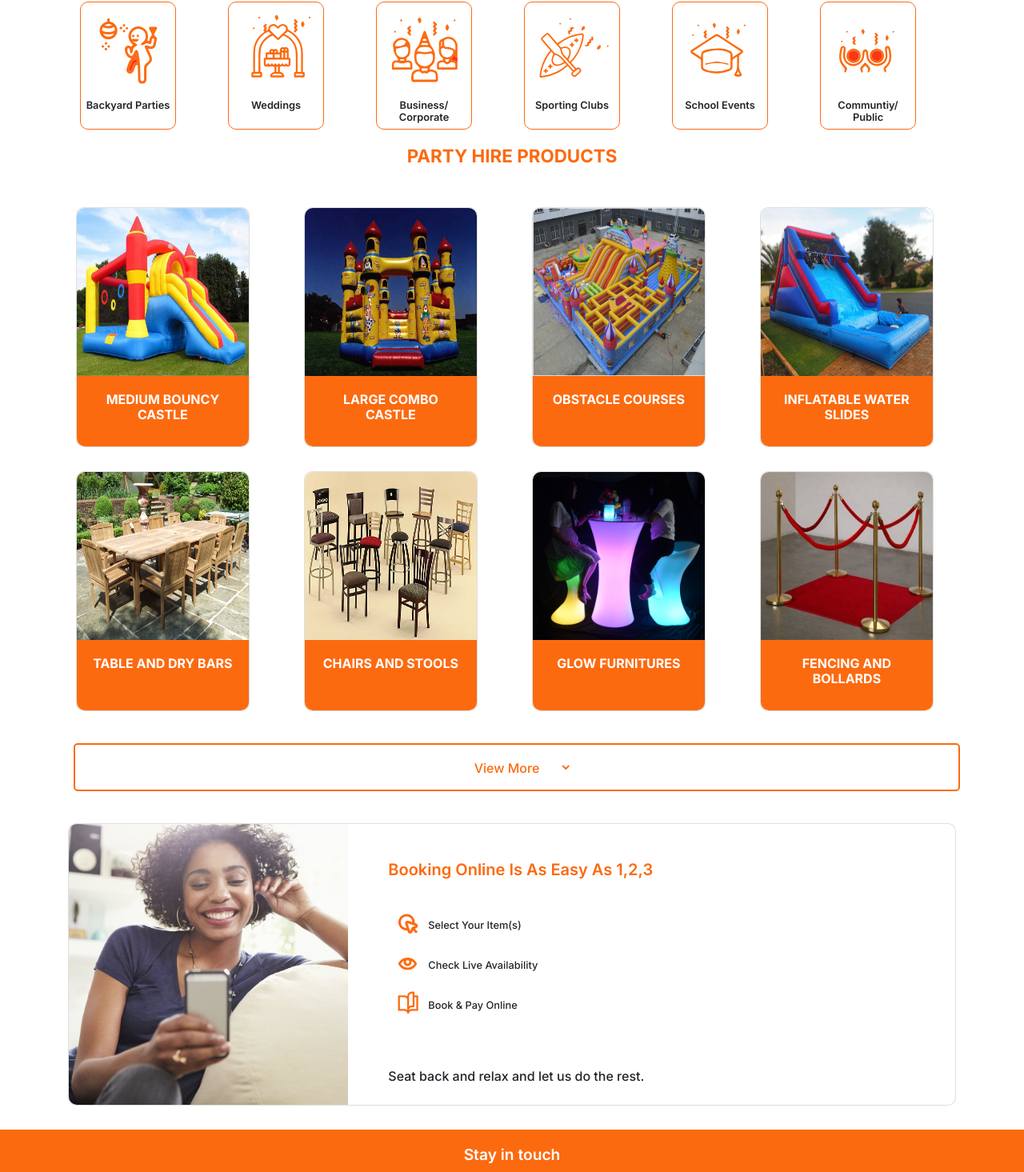
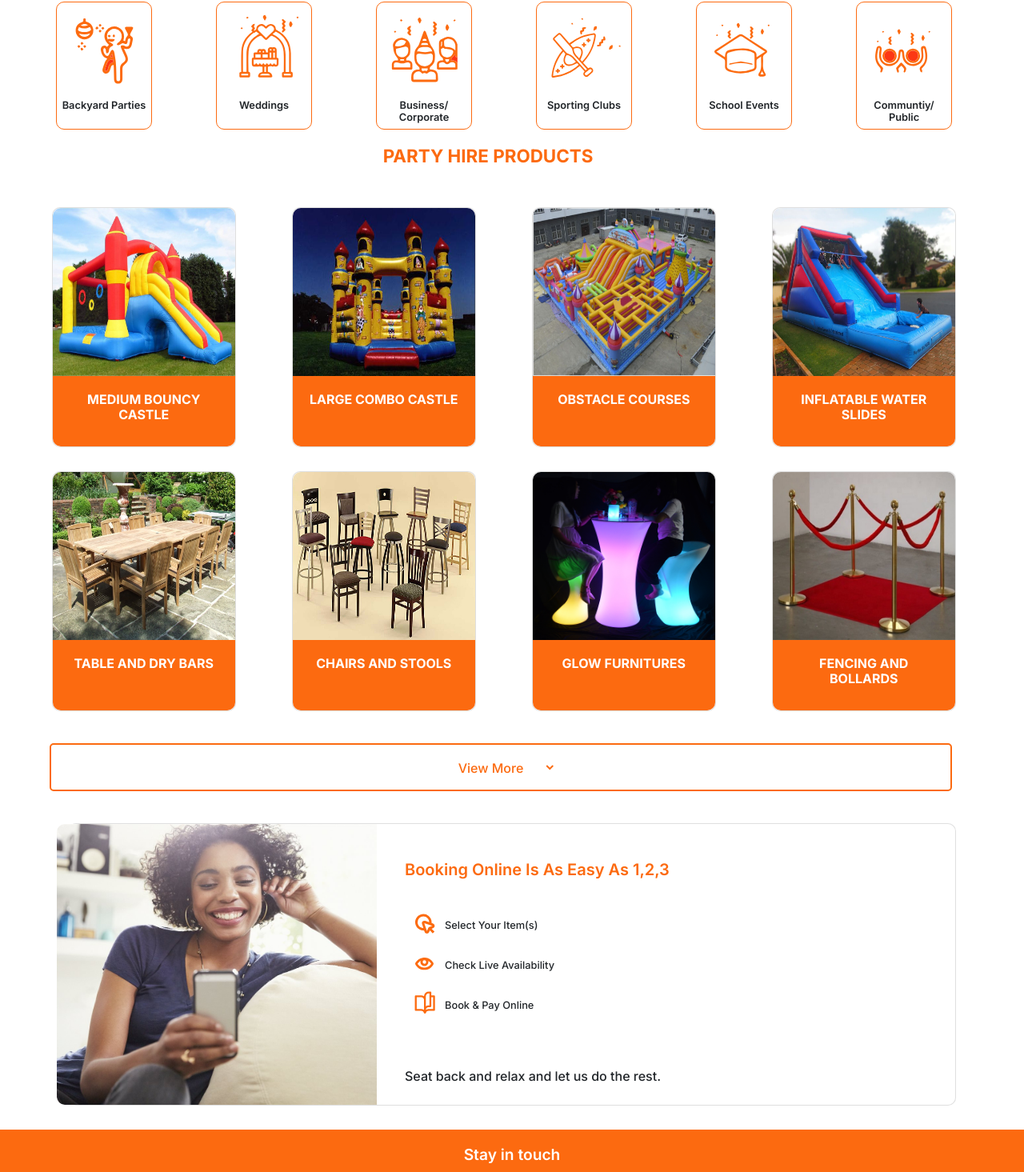
Before and after one commit to danieljohnson18/brisbane, a React (Create React App) app: page / in a window 1280 px wide. Shown: the part 610-2075 px from the top of the page at 80% size. Built offline with nearby package versions, Linux system fonts and the light colour scheme.

Commit message:
size and stuff

```diff
--- a/src/component/NavBar/NavBar.css
+++ b/src/component/NavBar/NavBar.css
@@ -57,6 +57,14 @@
   color: #fff;
 }
 
+.products .container {
+  margin-left: 40px;
+}
+
+.products .row {
+  width: 1200px;
+}
+
 .products .party-hire {
   color: #fc6a10;
   margin-top: 20px;
@@ -90,6 +98,10 @@
   font-weight: 700;
 }
 
+.view-more .row {
+  width: 1160px;
+}
+
 .view-more .col {
   border: 2px solid #fc6a10;
   border-radius: 5px;
@@ -121,8 +133,16 @@
 
 .booking .card {
   border-radius: 10px;
+  padding: 0px;
 }
 
+.booking .row {
+  width: 1200px;
+}
+
+.booking .col-md-4 {
+  padding: 0px;
+}
 .booking .card-body {
   text-align: start;
   line-height: 2;
--- a/src/component/Services/Services.css
+++ b/src/component/Services/Services.css
@@ -1,10 +1,15 @@
 .services {
   margin-top: 0px;
+}
+
+.services .container {
+  margin-left: 40px;
 }
 
 .services .row {
   margin-top: 40px;
   margin: 0 auto;
+  width: 1200px;
 }
 
 .services .col {
```
